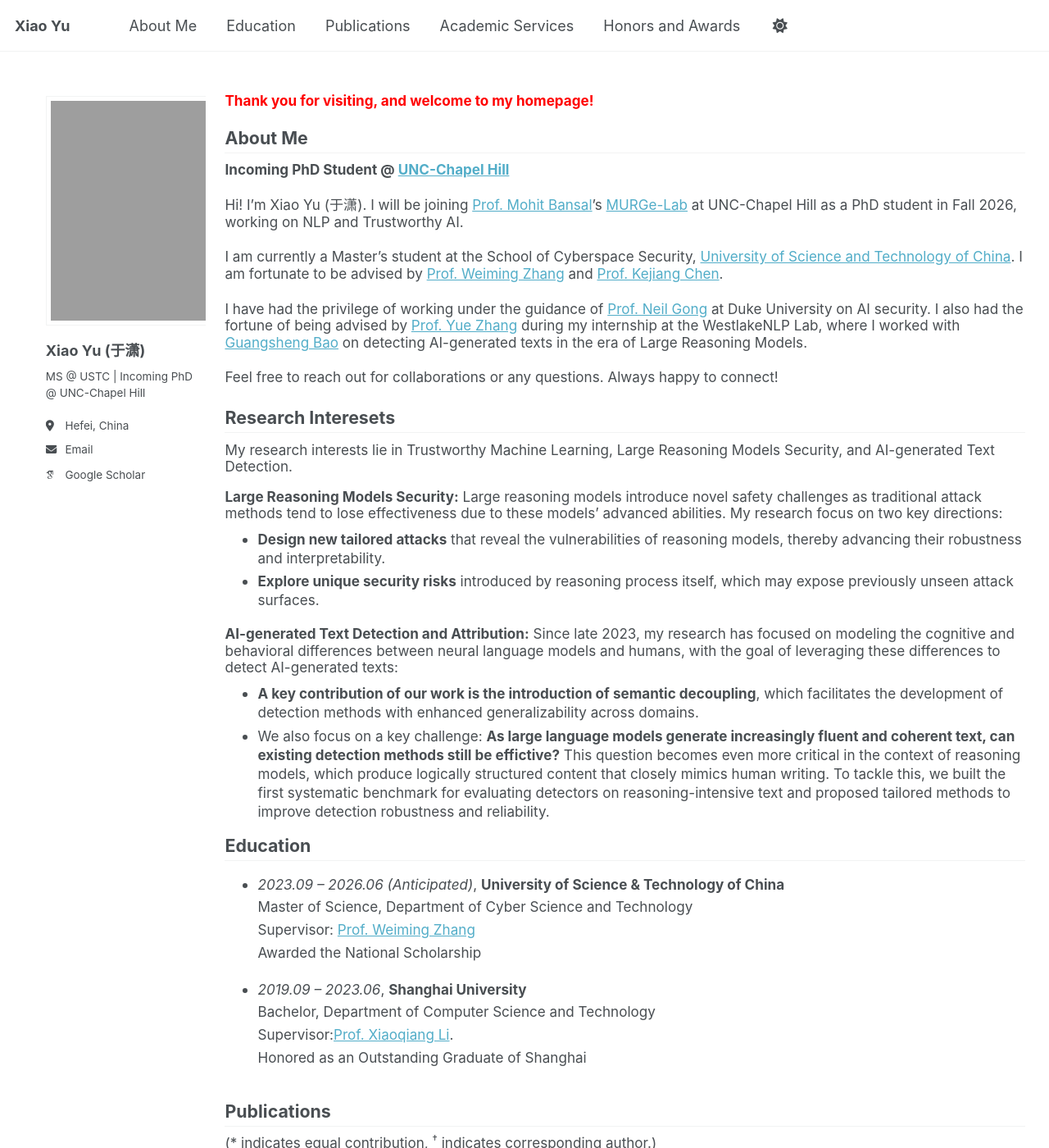
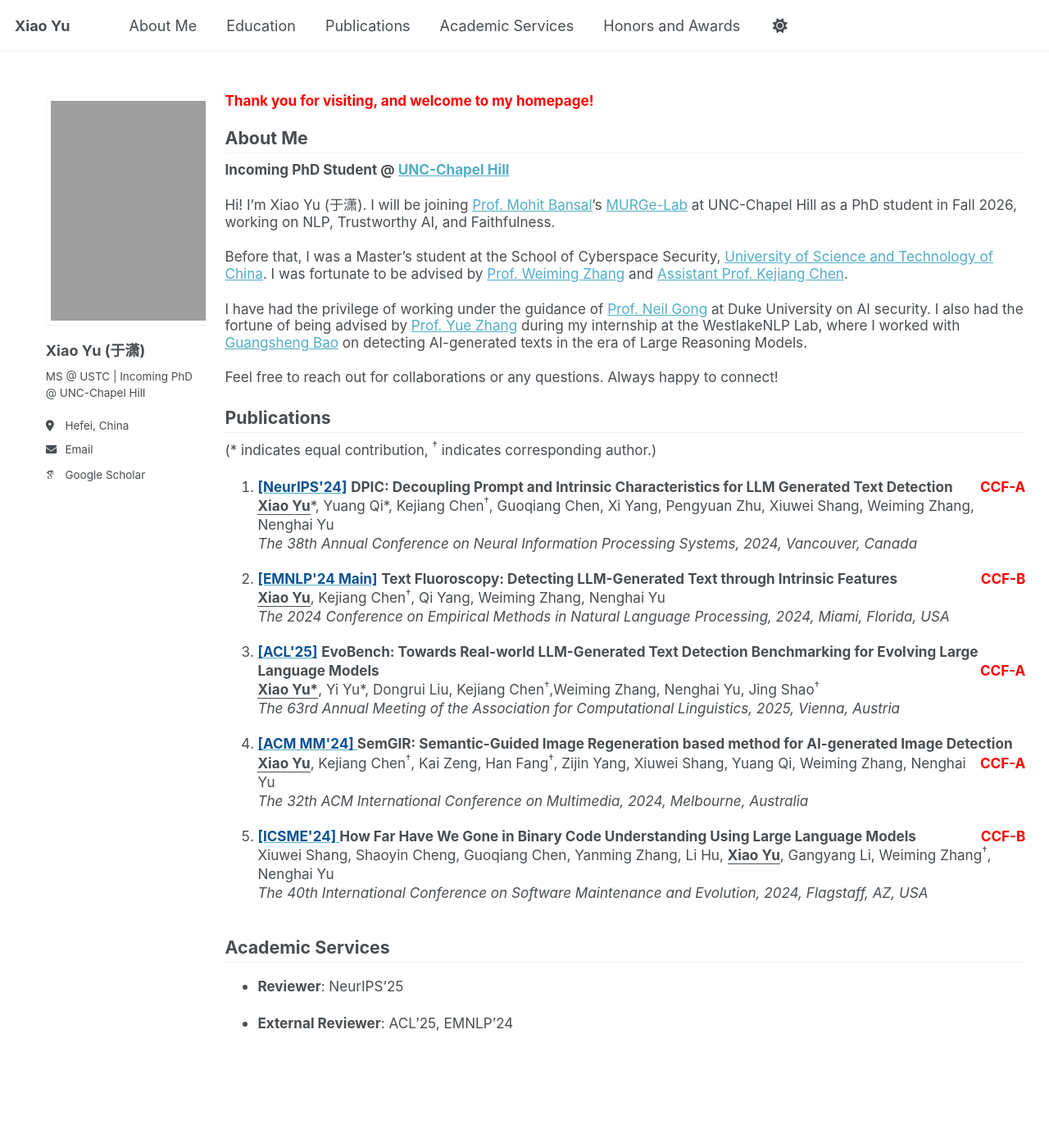
Before and after one commit to xiaoyu-1217/xiaoyu-1217.github.io, a Jekyll site: the page built from _pages/about.md, in a window 1280 px wide and 1400 px high. Shown: the whole window at 82% size. Built offline with Jekyll 4.4.1, drawn with Linux system fonts in a browser that asks for light colours; some web fonts are replaced; a script that is not in the unit is left out; some of the changed text lies outside the part shown.

Commit message:
Update about.md

```diff
--- a/_pages/about.md
+++ b/_pages/about.md
@@ -14,63 +14,15 @@ redirect_from:
 
 **Incoming PhD Student @ [UNC-Chapel Hill](https://cs.unc.edu/)**
 
-Hi! I'm Xiao Yu (于潇). I will be joining [Prof. Mohit Bansal](https://www.cs.unc.edu/~mbansal/)'s [MURGe-Lab](https://murgelab.cs.unc.edu/) at UNC-Chapel Hill as a PhD student in Fall 2026, working on NLP and Trustworthy AI.
+Hi! I'm Xiao Yu (于潇). I will be joining [Prof. Mohit Bansal](https://www.cs.unc.edu/~mbansal/)'s [MURGe-Lab](https://murgelab.cs.unc.edu/) at UNC-Chapel Hill as a PhD student in Fall 2026, working on NLP, Trustworthy AI, and Faithfulness.
 
-I am currently a Master's student at the School of Cyberspace Security, [University of Science and Technology of China](https://www.ustc.edu.cn/). I am fortunate to be advised by [Prof. Weiming Zhang](https://scholar.google.com/citations?hl=zh-CN&user=eTCfl6cAAAAJ) and [Prof. Kejiang Chen](http://home.ustc.edu.cn/~chenkj/).
+Before that, I was a Master's student at the School of Cyberspace Security, [University of Science and Technology of China](https://www.ustc.edu.cn/). I was fortunate to be advised by [Prof. Weiming Zhang](https://scholar.google.com/citations?hl=zh-CN&user=eTCfl6cAAAAJ) and [Assistant Prof. Kejiang Chen](http://home.ustc.edu.cn/~chenkj/).
 
 I have had the privilege of working under the guidance of [Prof. Neil Gong](https://people.duke.edu/~zg70/) at Duke University on AI security. I also had the fortune of being advised by [Prof. Yue Zhang](https://frcchang.github.io/) during my internship at the WestlakeNLP Lab, where I worked with [Guangsheng Bao](https://scholar.google.com/citations?user=cxPJx2kAAAAJ&hl=en) on detecting AI-generated texts in the era of Large Reasoning Models.
 
 Feel free to reach out for collaborations or any questions. Always happy to connect!
 
 <h2 style="margin-top: -2em; border-bottom: none;"></h2>
-
-**Research Interesets**
----
-
-My research interests lie in Trustworthy Machine Learning, Large Reasoning Models Security, and AI-generated Text Detection.
-
-<h2 style="margin-top: -1em; border-bottom: none;"></h2>
-
-**<span>Large Reasoning Models Security:</span>** Large reasoning models introduce novel safety challenges as traditional attack methods tend to lose effectiveness due to these models’ advanced abilities. My research focus on two key directions:
-<h2 style="margin-top: -1.6em; border-bottom: none;"></h2>
-  - **Design new tailored attacks** that reveal the vulnerabilities of reasoning models, thereby advancing their robustness and interpretability.
-  - **Explore unique security risks** introduced by reasoning process itself, which may expose previously unseen attack surfaces.
-
-<h2 style="margin-top: -0.4em; border-bottom: none;"></h2>
-
-**<span>AI-generated Text Detection and Attribution:</span>**  Since late 2023, my research has focused on modeling the cognitive and behavioral differences between neural language models and humans, with the goal of leveraging these differences to detect AI-generated texts:
-<h2 style="margin-top: -1.6em; border-bottom: none;"></h2>
-  - **A key contribution of our work is the introduction of semantic decoupling**, which facilitates the development of detection methods with enhanced generalizability across domains.
-  - We also focus on a key challenge: **As large language models generate increasingly fluent and coherent text, can existing detection methods still be effictive?** This question becomes even more critical in the context of reasoning models, which produce logically structured content that closely mimics human writing. To tackle this, we built the first systematic benchmark for evaluating detectors on reasoning-intensive text and proposed tailored methods to improve detection robustness and reliability.
-
-<h2 style="margin-top: -2em; border-bottom: none;"></h2>
-
-<div id="education"></div>
-
-**Education**
----
-
-- *2023.09 -- 2026.06 (Anticipated)*, **University of Science & Technology of China**
-    <h2 style="margin-top: -0.4em; border-bottom: none;"></h2>
-    Master of Science, Department of Cyber Science and Technology
-
-    <h2 style="margin-top: -1.4em; border-bottom: none;"></h2>
-    Supervisor: [Prof. Weiming Zhang](https://scholar.google.com/citations?hl=zh-CN&user=eTCfl6cAAAAJ)
-
-    <h2 style="margin-top: -1.4em; border-bottom: none;"></h2>
-    Awarded the National Scholarship
-
-- *2019.09 -- 2023.06*, **Shanghai University**
-    <h2 style="margin-top: -0.4em; border-bottom: none;"></h2>
-    Bachelor, Department of Computer Science and Technology
-
-    <h2 style="margin-top: -1.4em; border-bottom: none;"></h2>
-    Supervisor:[Prof. Xiaoqiang Li](https://scholar.google.com/citations?user=JGm4z4YAAAAJ&hl=zh-CN).
-
-    <h2 style="margin-top: -1.4em; border-bottom: none;"></h2>
-    Honored as an Outstanding Graduate of Shanghai
-
-<div id="publications"></div>
 
 **Publications**
 ---
@@ -135,28 +87,3 @@ My research interests lie in Trustworthy Machine Learning, Large Reasoning Model
 - **External Reviewer**: ACL’25, EMNLP'24
 
 <div id="honors"></div>
-
-**Honors and Awards**
----
-
-<ul>
-<li><strong>Graduate National Scholarship</strong>, 2024.11<br></li>
-<li>First-class Scholarship of University of Science & Technology of China, 2024.09<br></li>
-<li>First-class Scholarship of University of Science & Technology of China, 2023.09<br></li>
-<li> Outstanding Graduates of Shanghai, 2023.05<br></li>
-
-<li>
-   ATEC Technology Elite Challenge (AI-generated News Detection Track), <strong>Team 3rd Place (Top 0.45%)</strong>, 2024.04
-</li>
-<li>
-    <a href='https://www.atecup.cn/matchHomeRanklist/100001/rankList'>ATEC Technology Elite Challenge (AI-generated News Detection Track)</a>, <strong>Online 3rd Place (Team Leader)</strong>, 2024.02
-</li>
-
-
-<li> National College Students Information Security Competition (Mentoring Undergraduate Students),<strong>1st Prize,</strong> 2024.06<br></li>
-<li> National College Students Information Security Competition (Mentoring Undergraduate Students), Investment-Worthy Award, 2024.06<br></li>
-
-<li> Contemporary Undergraduate Mathematical Contest in Modeling (CUMCM), <strong>National 2nd Prize (Top 0.91%)</strong>, 2021<br></li>
-
-<li> National Undergraduate Computer Application Skills Competition, 2nd Prize, 2022<br></li>
-</ul>
```
